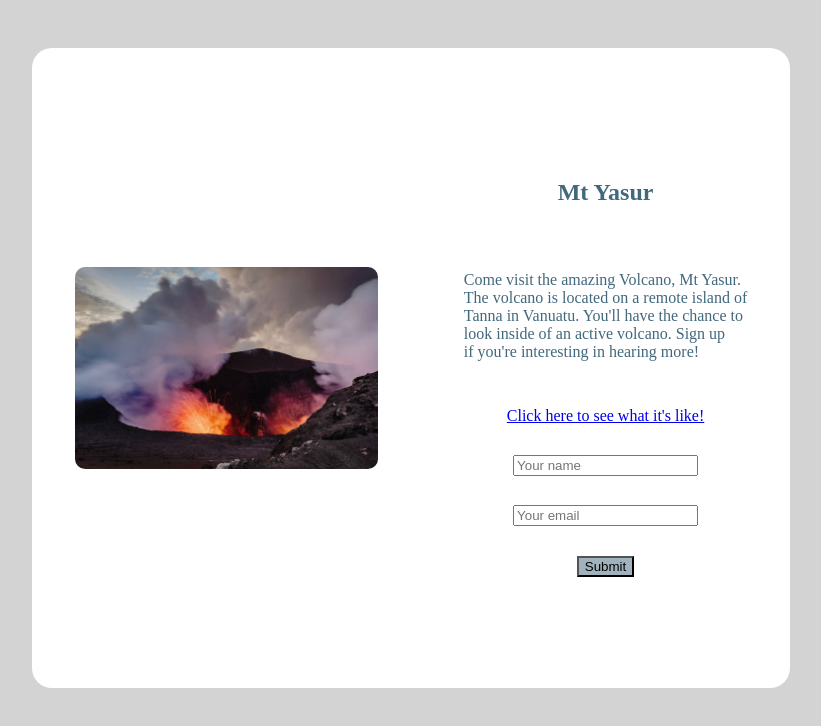
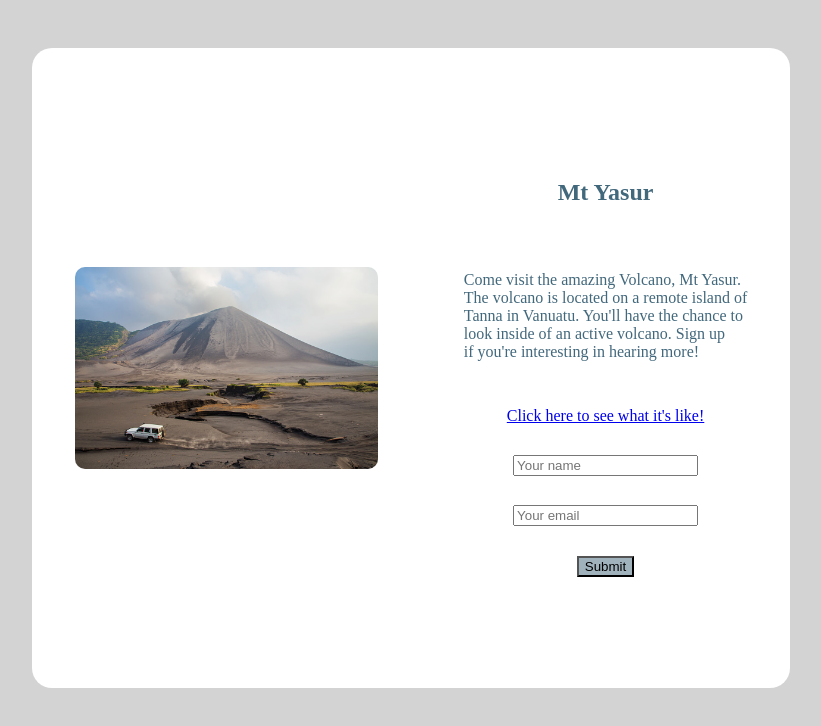
Before and after one commit to alexlamb10/deployment-lab, a website: page public/index.html in a window 1280 px wide. Shown: the whole page, without its empty margins (229-1050 px from the left). Drawn offline with Linux system fonts and the light colour scheme.

Commit message:
Added carousel for pictures

```diff
--- a/public/index.css
+++ b/public/index.css
@@ -3,6 +3,9 @@ body{
     display: flex;
     justify-content: center;
     align-items: center;
+}
+#slideshow{
+    width: 40%;
 }
 
 #trip{
@@ -19,7 +22,7 @@ body{
 
 
 #mtYasur {
-    width: 40%;
+    width: 100%;
     border-radius: 10px;
 }
 
--- a/public/index.html
+++ b/public/index.html
@@ -10,8 +10,11 @@
 </head>
 <body>
     <section id="trip">
-
-                <img src="MtYasur.jpg" alt="Volcano" id="mtYasur" >
+            <div id="slideshow">
+                <img src="MtYasur.jpg" alt="Volcano" id="mtYasur" class="myPics">
+                <img src="MtYasur1.jpg" alt="Volcano" id="mtYasur" class="myPics">
+                <img src="MtYasur2.jpg" alt="Volcano" id="mtYasur" class="myPics">
+            </div>
 
             <div id="trip-info">
                 <h1>Mt Yasur</h1>
@@ -24,6 +27,22 @@
                 <input type="text" id="email" placeholder="Your email">
                 <button id="submit-button">Submit</button>
             </div>
+            <script>
+                let myIndex = 0;
+                carousel()
+
+                function carousel(){
+                    let pics = document.getElementsByClassName("myPics");
+                    for(let i = 0; i < pics.length; i++){
+                        pics[i].style.display = "none";
+                    }
+                    myIndex++
+                    if(myIndex > pics.length){myIndex = 1}
+                    pics[myIndex-1].style.display = "block";
+                    setTimeout(carousel, 3000)
+                }
+
+            </script>
     </section>
 </body>
 </html>
```
Also changed, not shown: public/MtYasur1.jpg (added), public/MtYasur2.jpg (added).
